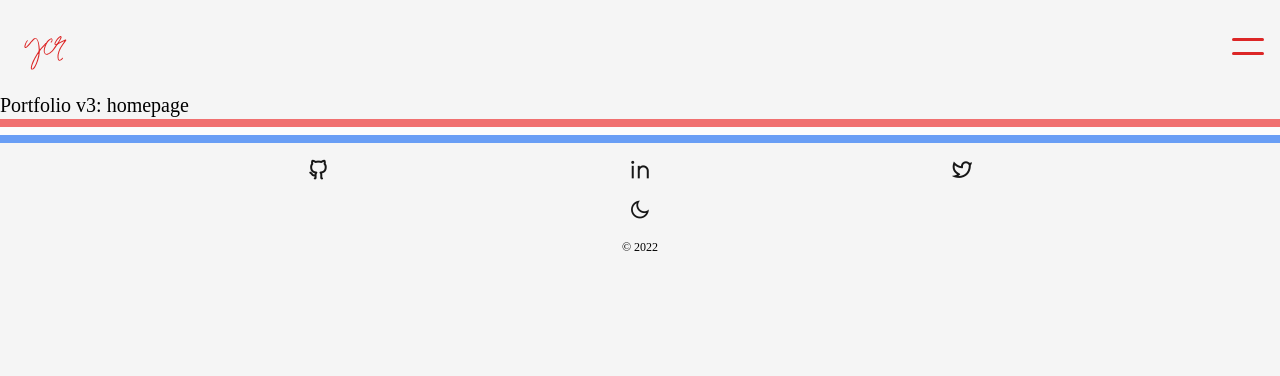
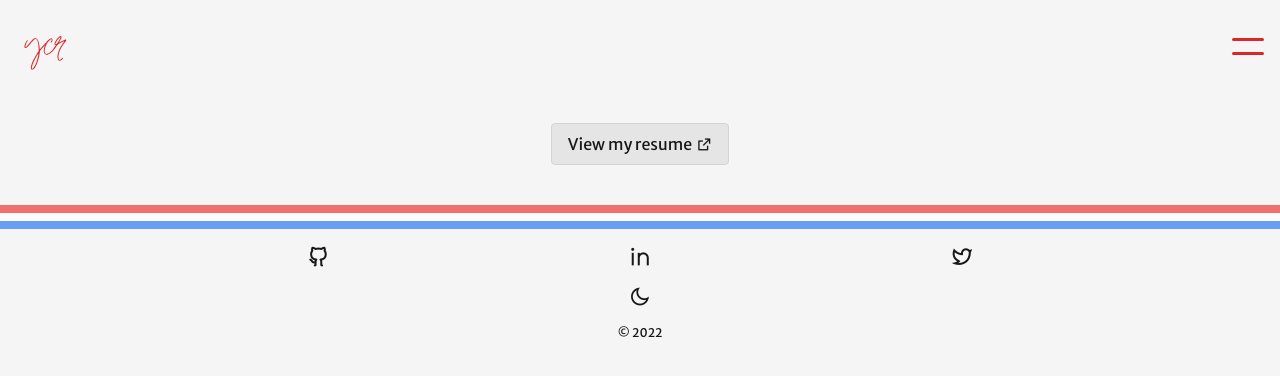
Before and after one commit to YinChuRijnaard/Portfolio-v3, a Next.js app: page / in a window 1280 px wide. Shown: the top 376 px of the page. Built offline with nearby package versions, Linux system fonts and the light colour scheme.

Commit message:
Basic setup home page

```diff
--- /dev/null
+++ b/components/Button.tsx
@@ -0,0 +1,20 @@
+type ButtonProps = {
+  href: string;
+  text: string;
+  iClassName?: string;
+};
+
+const Button = (props: ButtonProps) => {
+  return (
+    <a
+      className="flex items-center bg-neutral-200 hover:bg-neutral-300 dark:hover:bg-neutral-600 duration-300 dark:bg-neutral-700 border border-neutral-300 rounded dark:border-neutral-600 px-4 py-2"
+      href={props.href}
+      target="_blank"
+      rel="noreferrer">
+      {props.text}
+      <i className={props.iClassName}></i>
+    </a>
+  );
+};
+
+export default Button;
--- a/components/Footer.tsx
+++ b/components/Footer.tsx
@@ -29,7 +29,7 @@ const Footer = () => {
   const footerDataMapped = footerData.map((item) => {
     return (
       <a
-        className="hover:text-red-600 dark:hover:text-red-600 dark:text-neutral-100 duration-300 text-neutral-900"
+        className="hover:text-red-600 dark:hover:text-red-600 duration-300"
         href={item.href}
         target="_blank"
         rel="noreferrer">
@@ -45,7 +45,7 @@ const Footer = () => {
       <div className="flex justify-evenly">{footerDataMapped}</div>
 
       <div className="flex justify-center items-center">
-        <button className="text-neutral-900 dark:text-neutral-100" onClick={handleClick}>
+        <button onClick={handleClick}>
           {darkMode ? <i className="ri-sun-line ri-lg"></i> : <i className="ri-moon-line ri-lg"></i>}
         </button>
       </div>
--- /dev/null
+++ b/pages/_document.tsx
@@ -0,0 +1,23 @@
+// Framework imports
+import Document, { Html, Head, Main, NextScript } from "next/document";
+
+class MyDocument extends Document {
+  render() {
+    return (
+      <Html>
+        <Head>
+          <link
+            href="https://fonts.googleapis.com/css2?family=Merriweather+Sans:wght@300;400;700&family=Merriweather:wght@300;400;700&display=swap"
+            rel="stylesheet"
+          />
+        </Head>
+        <body>
+          <Main />
+          <NextScript />
+        </body>
+      </Html>
+    );
+  }
+}
+
+export default MyDocument;
--- a/pages/index.tsx
+++ b/pages/index.tsx
@@ -1,10 +1,23 @@
 // Framework imports
 import type { NextPage } from "next";
 
+// Component imports
+import Button from "../components/Button";
+
 const Home: NextPage = () => {
   return (
-    <main>
-      <h1 className="text-xl">Portfolio v3: homepage</h1>
+    <main className="h-full mb-8 p-2">
+      <div className="font-serif text-center"></div>
+
+      <br />
+
+      <div className="flex justify-center items-center">
+        <Button
+          href={"https://cv-yin-chu-rijnaard.vercel.app/"}
+          text={"View my resume"}
+          iClassName={"ri-external-link-line ml-1"}
+        />
+      </div>
     </main>
   );
 };
--- a/styles/globals.css
+++ b/styles/globals.css
@@ -4,6 +4,6 @@
 
 @layer base {
   body {
-    @apply bg-neutral-100 dark:bg-neutral-900;
+    @apply overflow-x-hidden font-sans select-none bg-neutral-100 text-neutral-900 dark:text-neutral-100 dark:bg-neutral-900;
   }
 }
```
Also changed, not shown: 1 other file (tests, documents, lock files or other folders).
